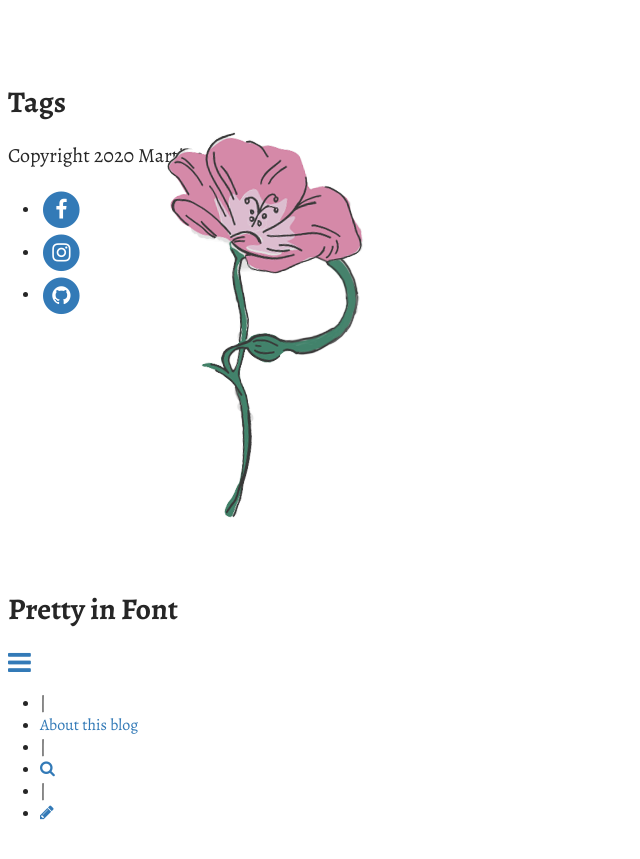
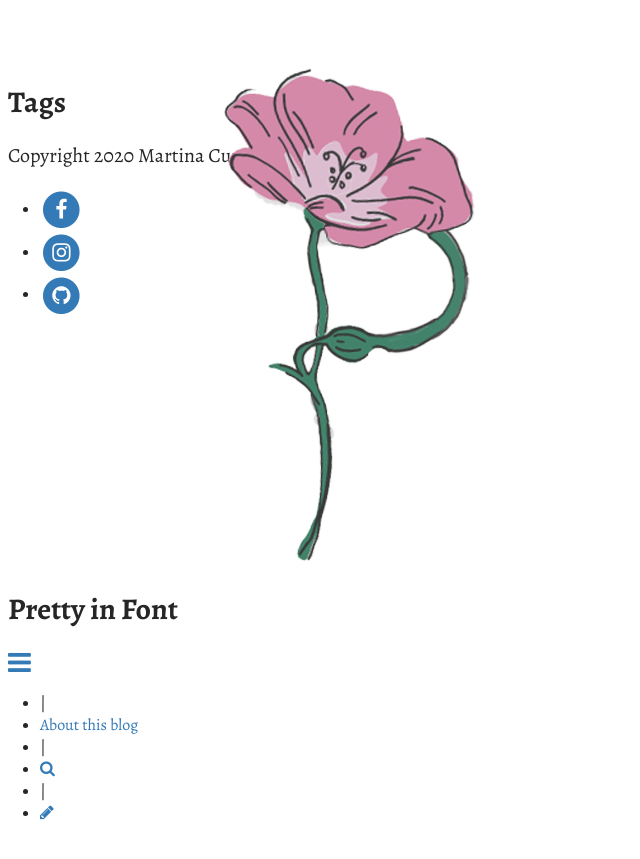
Before and after one commit to martinacurrenti/prettyinfont, a Jekyll site: the page built from pages/tags.md, in a window 1280 px wide. Shown: the top 859 px of the page, without its empty margins (0-640 px from the left). Built offline with Jekyll 4.4.1, drawn with Linux system fonts in a browser that asks for light colours; some web fonts are replaced.

Commit message:
Update Settings “general”

```diff
--- a/_data/settings.yml
+++ b/_data/settings.yml
@@ -4,7 +4,7 @@ header_text: ""
 footer_text: Copyright 2020 Martina Currenti
 header_feature_image: ../uploads/looksgood.png
 bannerheight: 10vmax
-logo: ../uploads/eddai.png
+logo: ../uploads/piango.png
 favicon: ../uploads/newicons-3-.png
 gridlayout: false
 fixednavbar: true
```
